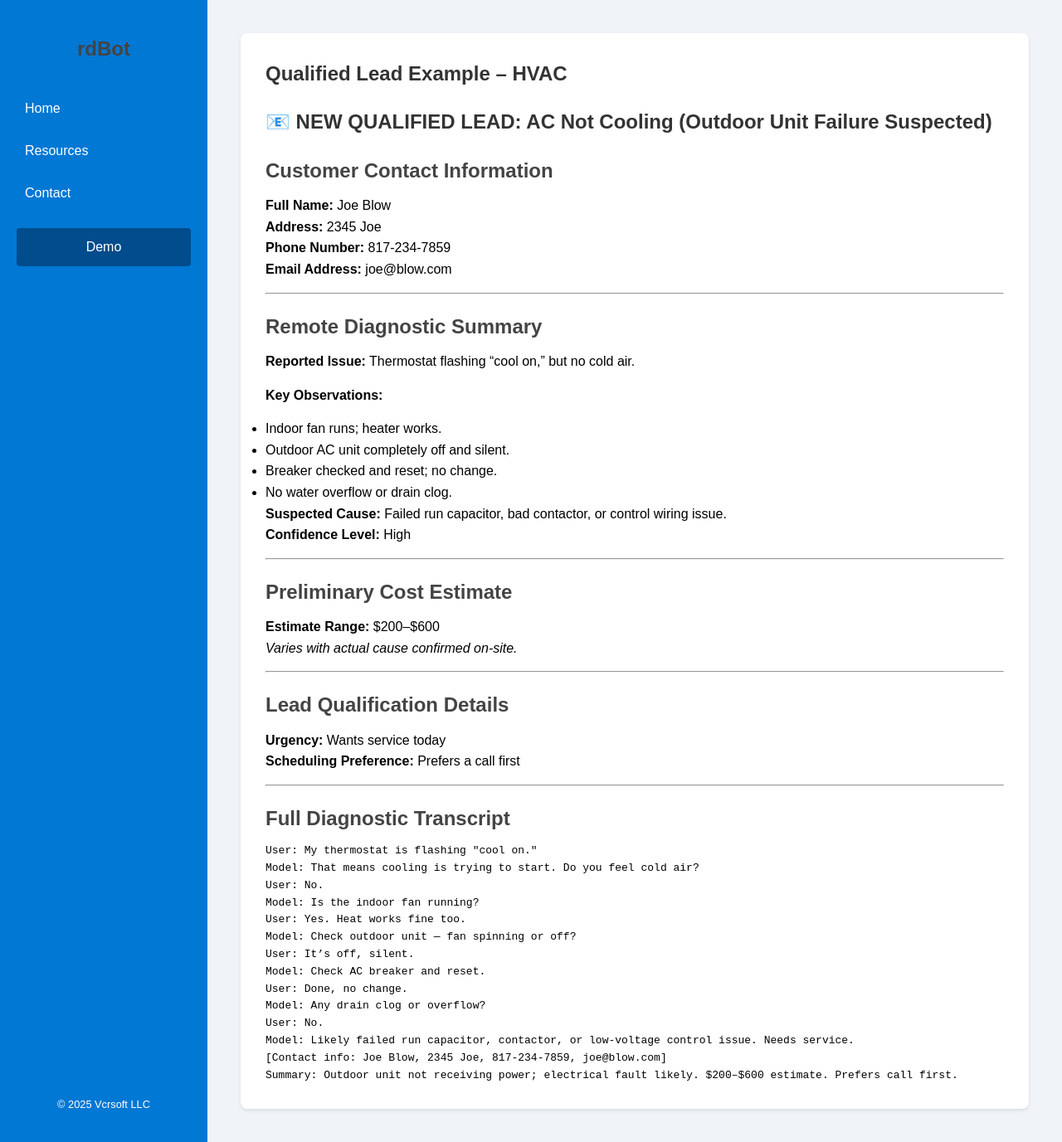
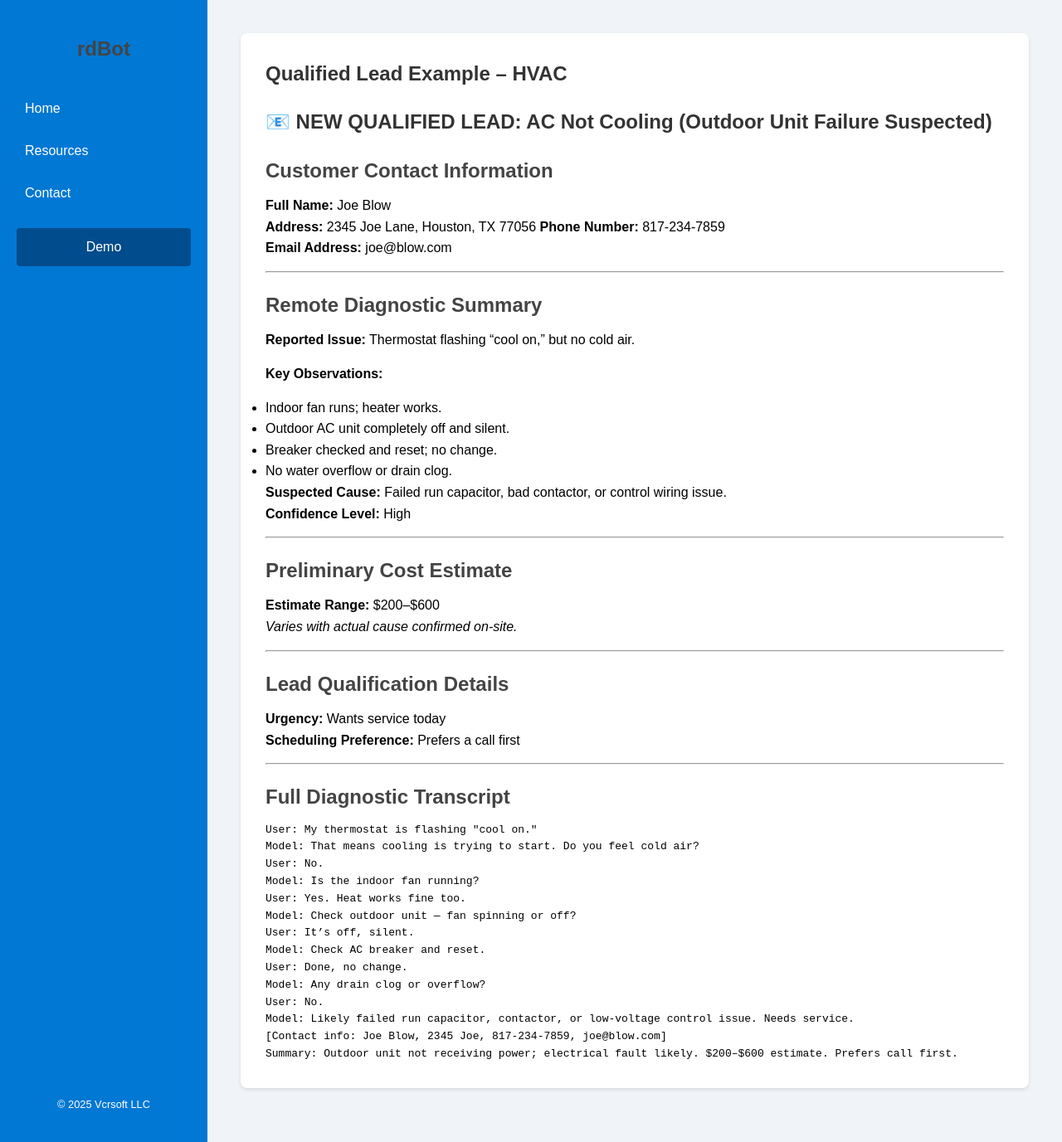
Before and after one commit to vcrsoft/vcrsoft.github.io, a Jekyll site: the page built from _resources/examples/hvac.md, in a window 1280 px wide and 1377 px high. Shown: the whole window at 83% size. Built offline with Jekyll 4.4.1, drawn with Linux system fonts in a browser that asks for light colours.

Commit message:
Update hvac.md

```diff
--- a/_resources/examples/hvac.md
+++ b/_resources/examples/hvac.md
@@ -9,7 +9,7 @@ nav_exclude: true
 
 ## Customer Contact Information
 **Full Name:** Joe Blow
-**Address:** 2345 Joe
+**Address:** 2345 Joe Lane, Houston, TX 77056
 **Phone Number:** 817-234-7859
 **Email Address:** joe@blow.com
 
```
